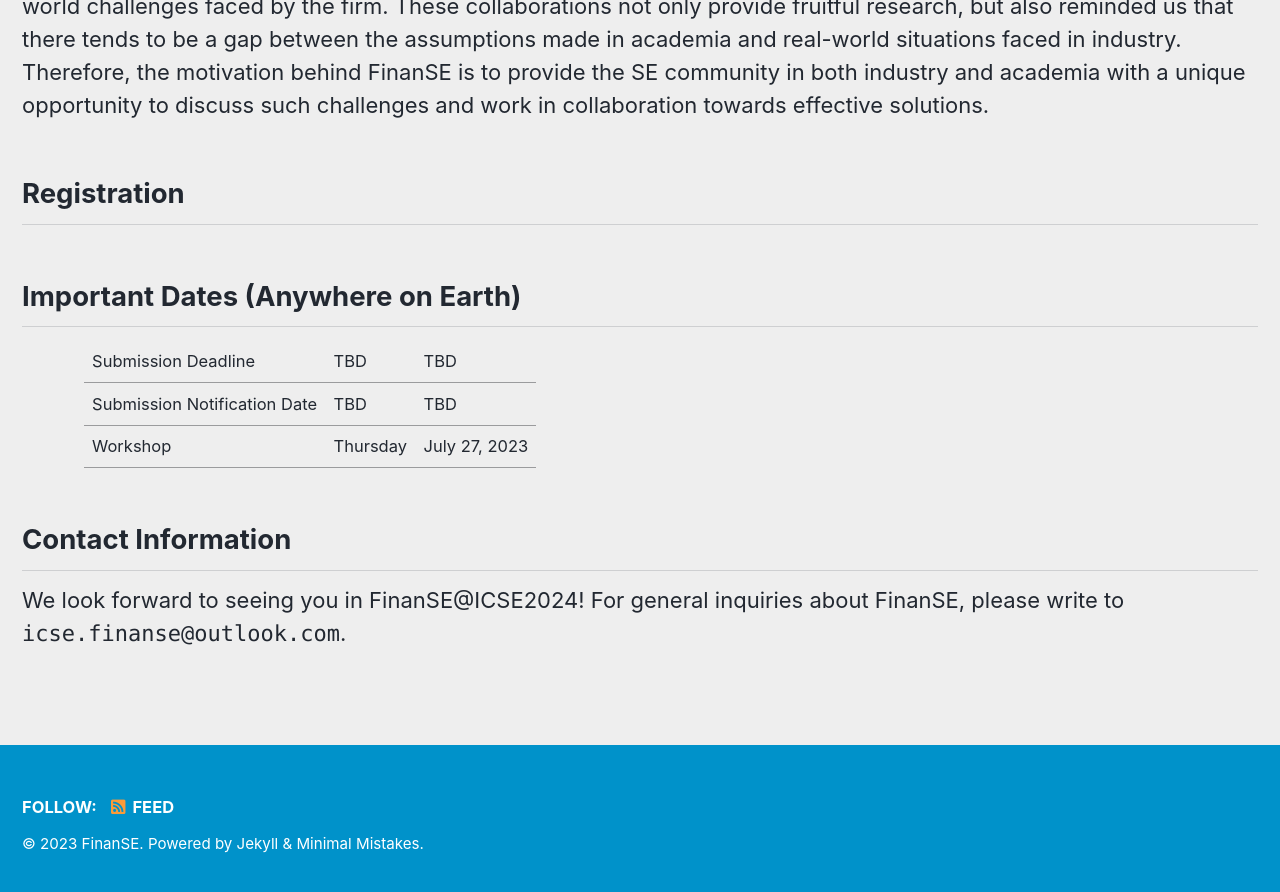
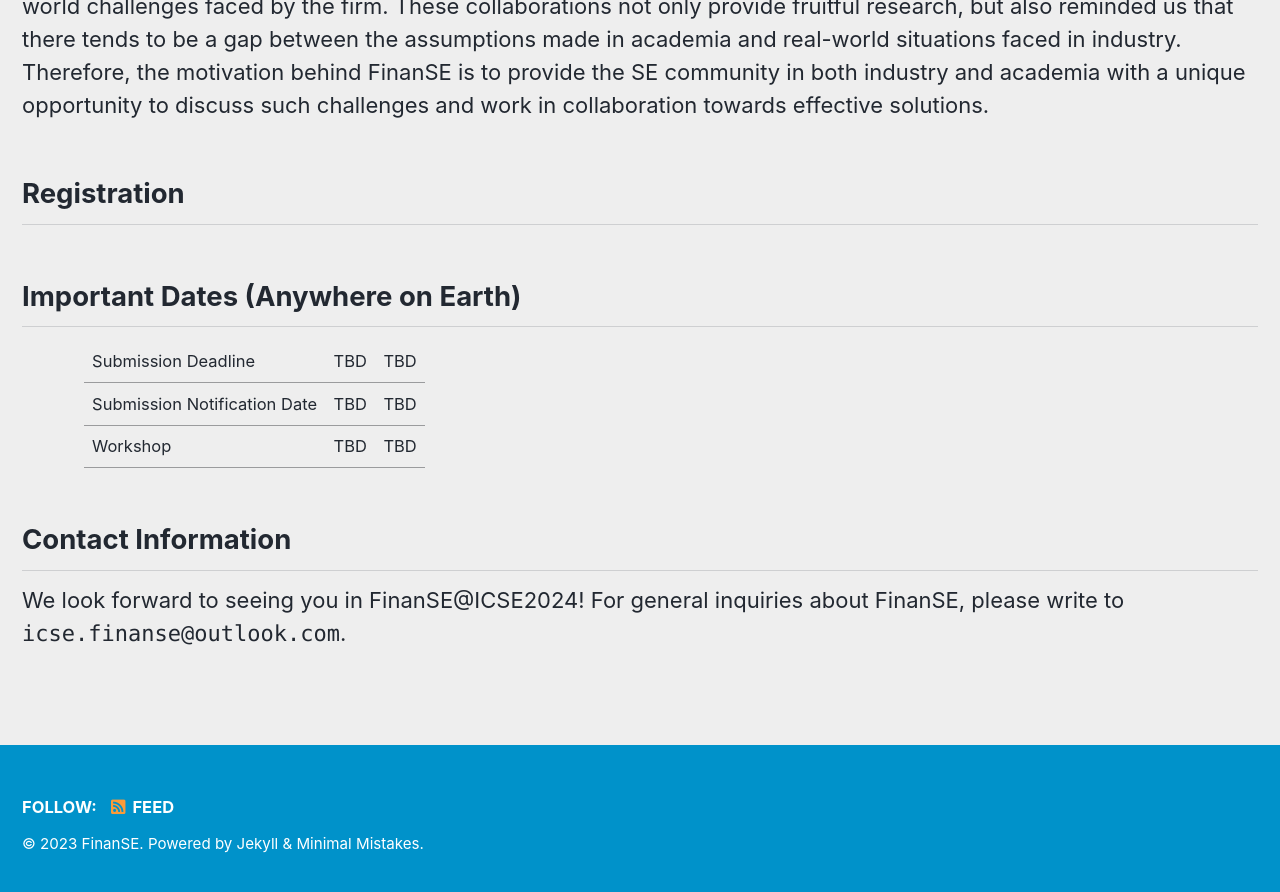
Before and after one commit to finanse24/finanse24.github.io, a Jekyll site: the page built from _pages/home.md, in a window 1280 px wide and 900 px high, scrolled down 1133 px. Shown: the top 892 px of the window. Built offline with Jekyll 4.4.1, drawn with Linux system fonts in a browser that asks for light colours; cached includes are drawn as plain includes.

Commit message:
update home

```diff
--- a/_pages/home.md
+++ b/_pages/home.md
@@ -44,8 +44,8 @@
         </tr>-->
         <tr>
             <td>Workshop</td>
-            <td>Thursday</td>
-            <td>July 27, 2023</td>
+            <td>TBD</td>
+            <td>TBD</td>
         </tr>
     </tbody>
 </table>
```
